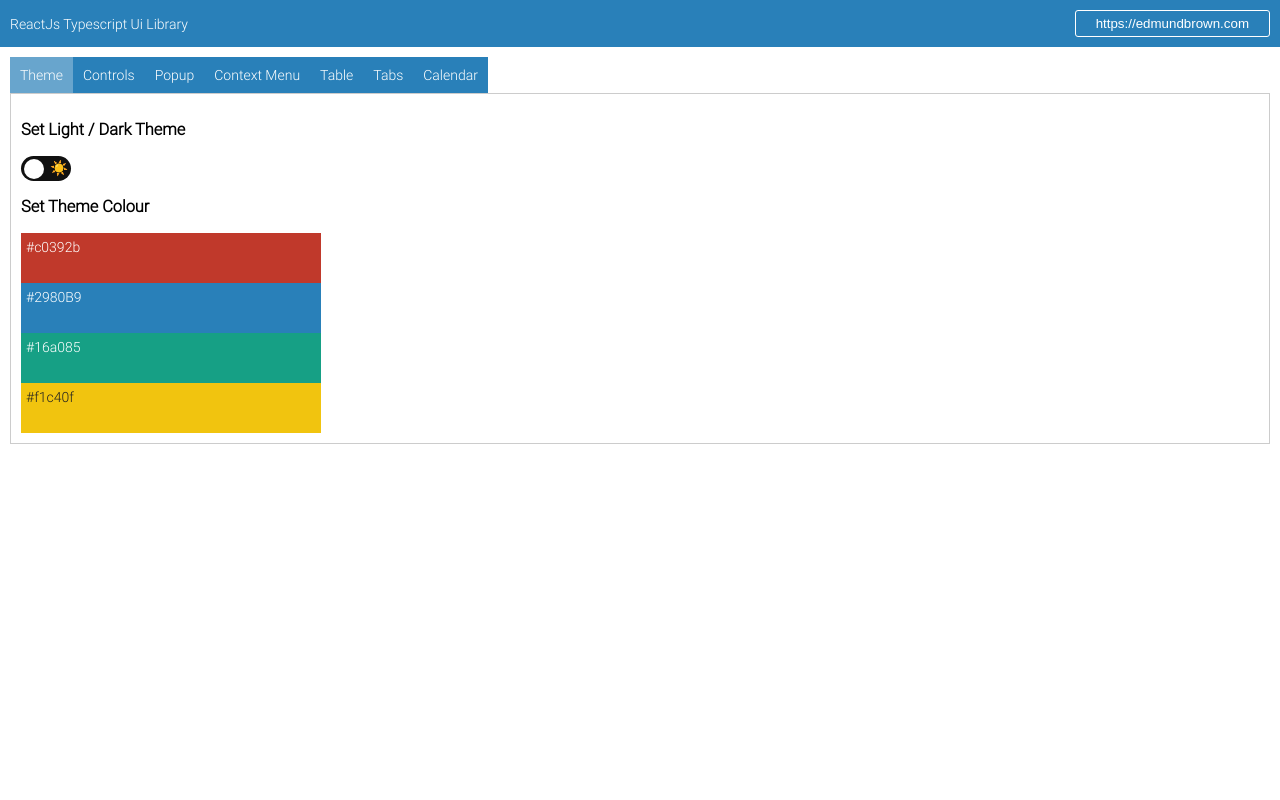
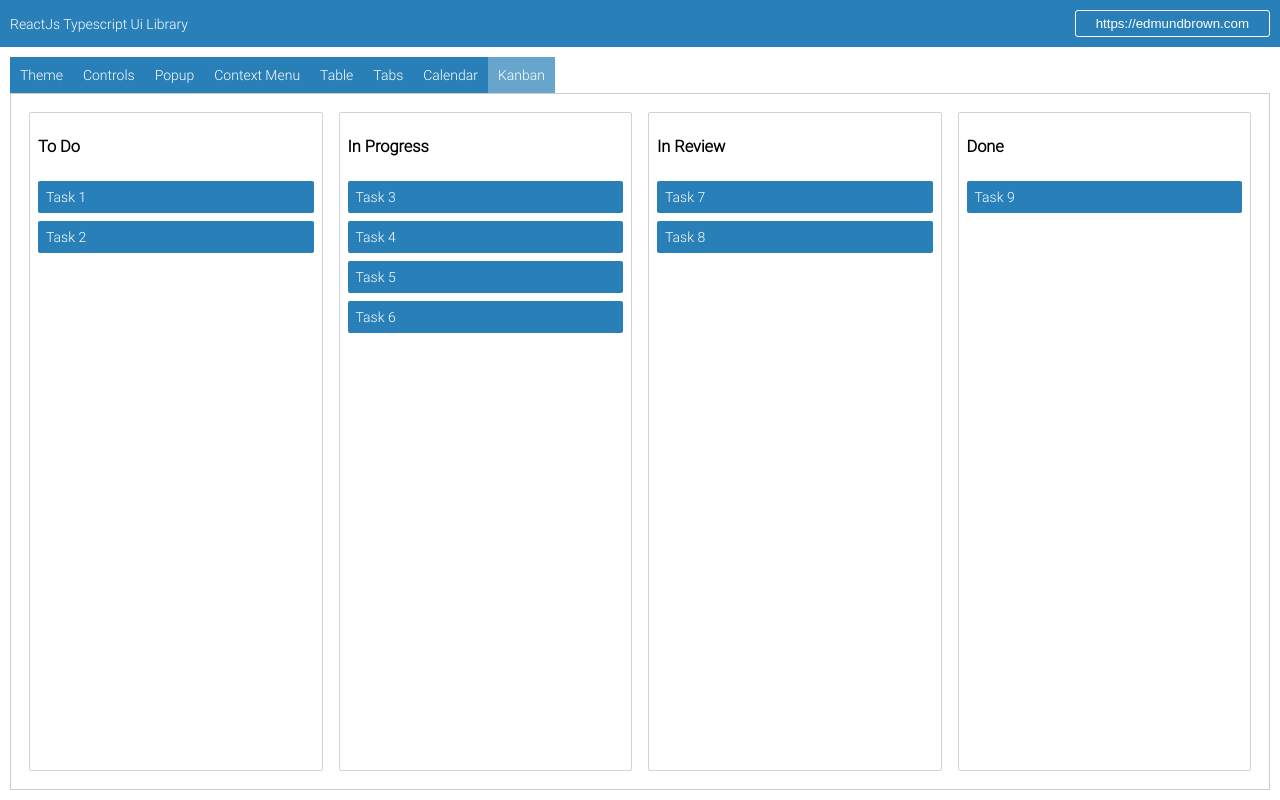
Before and after one commit to Jimbothemighty/edUiReactUiLibrary, a React (Vite) app: page / in a window 1280 px wide. Built offline with nearby package versions, Linux system fonts and the light colour scheme; a web font is replaced by a local one.

Commit message:
Kanban Component

```diff
--- a/src/assets/components/App.tsx
+++ b/src/assets/components/App.tsx
@@ -18,6 +18,7 @@ import { rootThemeClass, rootThemeColour } from "~/assets/js/setUserPreferences"
 import { setThemeColour, themeColor } from '~/redux/userPreferences'
 import Calendar, { eventType } from "~/assets/components/Controls/Calendar"
 import { addDays } from "date-fns"
+import Kanban from "~/assets/components/Kanban"
 
 export function App() {
 	const theme = useSelector((state: RootState) => state.userPreferences.theme)
@@ -33,8 +34,8 @@ export function App() {
 
 	return <div className="App">
 		<NavBar />
-		<div style={{ padding: `10px` }}>
-			<Tabs>
+		<div style={{ padding: `10px`, flexGrow: `1` }}>
+			<Tabs defaultActiveTabByLabel="Kanban">
 				<Tab label="Theme">
 					<h3>Set Light / Dark Theme</h3>
 					<LightDarkToggle/>
@@ -59,9 +60,35 @@ export function App() {
 				<Tab label="Calendar">
 					<CalendarTest/>
 				</Tab>
+				<Tab label="Kanban">
+					<KanbanTest/>
+				</Tab>
 			</Tabs>
 		</div>
 	</div>
+}
+
+function KanbanTest() {
+	const initialColumns = [
+		{ id: `todo`, title: `To Do` },
+		{ id: `in-progress`, title: `In Progress` },
+		{ id: `in-review`, title: `In Review` },
+		{ id: `done`, title: `Done` },
+	]
+
+	const initialCards = [
+		{ id: 1, content: `Task 1`, status: `todo` },
+		{ id: 2, content: `Task 2`, status: `todo` },
+		{ id: 3, content: `Task 3`, status: `in-progress` },
+		{ id: 4, content: `Task 4`, status: `in-progress` },
+		{ id: 5, content: `Task 5`, status: `in-progress` },
+		{ id: 6, content: `Task 6`, status: `in-progress` },
+		{ id: 7, content: `Task 7`, status: `in-review` },
+		{ id: 8, content: `Task 8`, status: `in-review` },
+		{ id: 9, content: `Task 9`, status: `done` },
+	]
+
+	return <Kanban initialCards={initialCards} initialColumns={initialColumns} />
 }
 
 function ThemeColours() {
--- /dev/null
+++ b/src/assets/components/Kanban/Kanban.module.css
@@ -0,0 +1,25 @@
+.board {
+	display: flex;
+	justify-content: center;
+	height: 100%;
+}
+
+.column {
+	margin: 8px;
+	border: 1px solid lightgray;
+	border-radius: 2px;
+	width: 300px;
+}
+
+.columnHeader {
+	padding: 8px;
+}
+
+.card {
+	margin: 8px;
+	padding: 8px;
+	/* border: 1px solid lightgray; */
+	border-radius: 2px;
+	background-color: var(--theme-bg-colour);
+	color: var(--theme-txt-colour);
+}
--- /dev/null
+++ b/src/assets/components/Kanban/index.tsx
@@ -0,0 +1,70 @@
+import { useState } from "react"
+import { useDrag, useDrop, DndProvider } from 'react-dnd'
+import { HTML5Backend } from 'react-dnd-html5-backend'
+import styles from './Kanban.module.css'
+
+const DraggableCard = ({ card }) => {
+	const [{ isDragging }, drag] = useDrag(() => ({
+		type: `card`,
+		item: card,
+		// end: (item, monitor) => {
+		// 	// debugger
+		// 	const dropResult = monitor.getDropResult()
+		// 	// if (item && dropResult) {
+		// 	moveEvent(item.id, dropResult.day)
+		// 	// }
+		// },
+		collect: (monitor) => ({
+			isDragging: monitor.isDragging(),
+		}),
+	}))
+
+	return (
+		<div ref={drag} className={styles.card} style={{ opacity: isDragging ? 0.5 : 1 }}>
+			{card.content}
+		</div>
+	)
+}
+
+const Column = ({ column, cards, moveCard }) => {
+	const [{ isOver }, drop] = useDrop(() => ({
+		accept: `card`,
+		drop: (item) => {
+			if (item) {
+				moveCard(item, column)
+			}
+		},
+		collect: (monitor) => ({
+			isOver: monitor.isOver(),
+		}),
+	}))
+
+	return (
+		<div ref={drop} className={styles.column}>
+			<h3 className={styles.columnHeader}>{column.title}</h3>
+			{cards.map(card => <DraggableCard key={card.id} card={card} />)}
+		</div>
+	)
+}
+
+const Kanban = ({ initialColumns, initialCards }) => {
+	const [columns, setColumns] = useState(initialColumns)
+	const [cards, setCards] = useState(initialCards)
+
+	const moveCard = (card, column) => {
+		card.status = column.id
+		setCards([...cards])
+	}
+
+	return (
+		<DndProvider backend={HTML5Backend}>
+			<div className={styles.board}>
+				{columns.map(column => (
+					<Column key={column.id} column={column} moveCard={moveCard} cards={cards.filter(card => column.id.includes(card.status))} />
+				))}
+			</div>
+		</DndProvider>
+	)
+}
+
+export default Kanban
```
